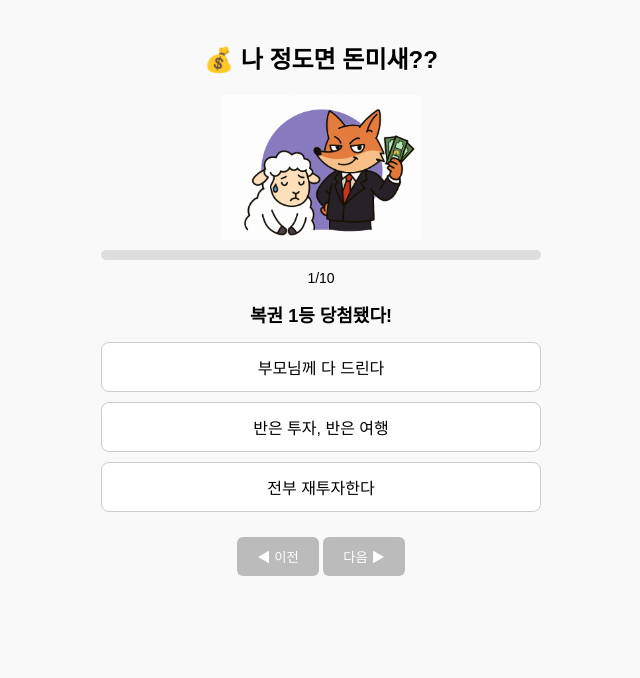
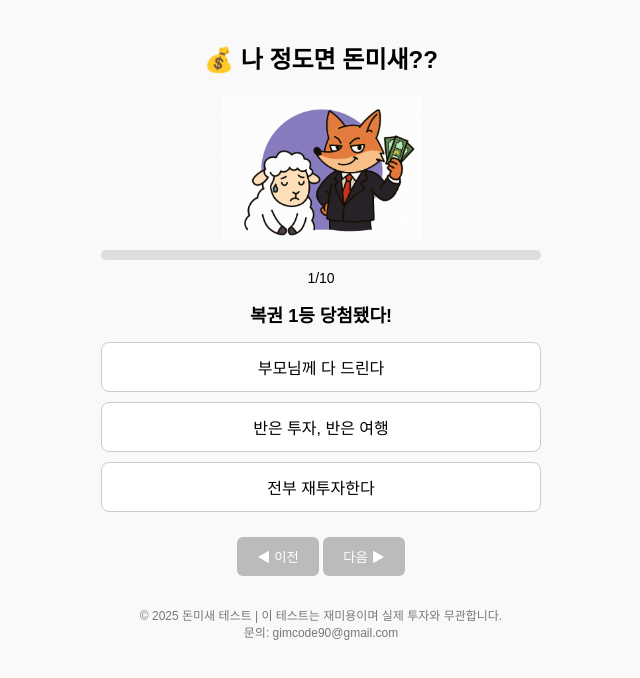
Before and after one commit to CoderKim90/CoderKim90.github.io, a plain HTML site: page index.html in a window 1280 px wide. Shown: the whole page, without its empty margins (319-959 px from the left). Drawn offline with Linux system fonts and the light colour scheme.

Commit message:
Update index.html

```diff
--- a/index.html
+++ b/index.html
@@ -123,6 +123,10 @@
       <a class="share" href="#" id="share-btn">결과 공유하기</a>
       <div class="share-count" id="share-count">1.2만 명이 공유했어요</div>
     </div>
+    <footer style="font-size:12px; color:#777; margin-top:30px; text-align:center;">
+  © 2025 돈미새 테스트 | 이 테스트는 재미용이며 실제 투자와 무관합니다.<br>
+  문의: gimcode90@gmail.com
+    </footer>
   </div>
 
   <script>
```
